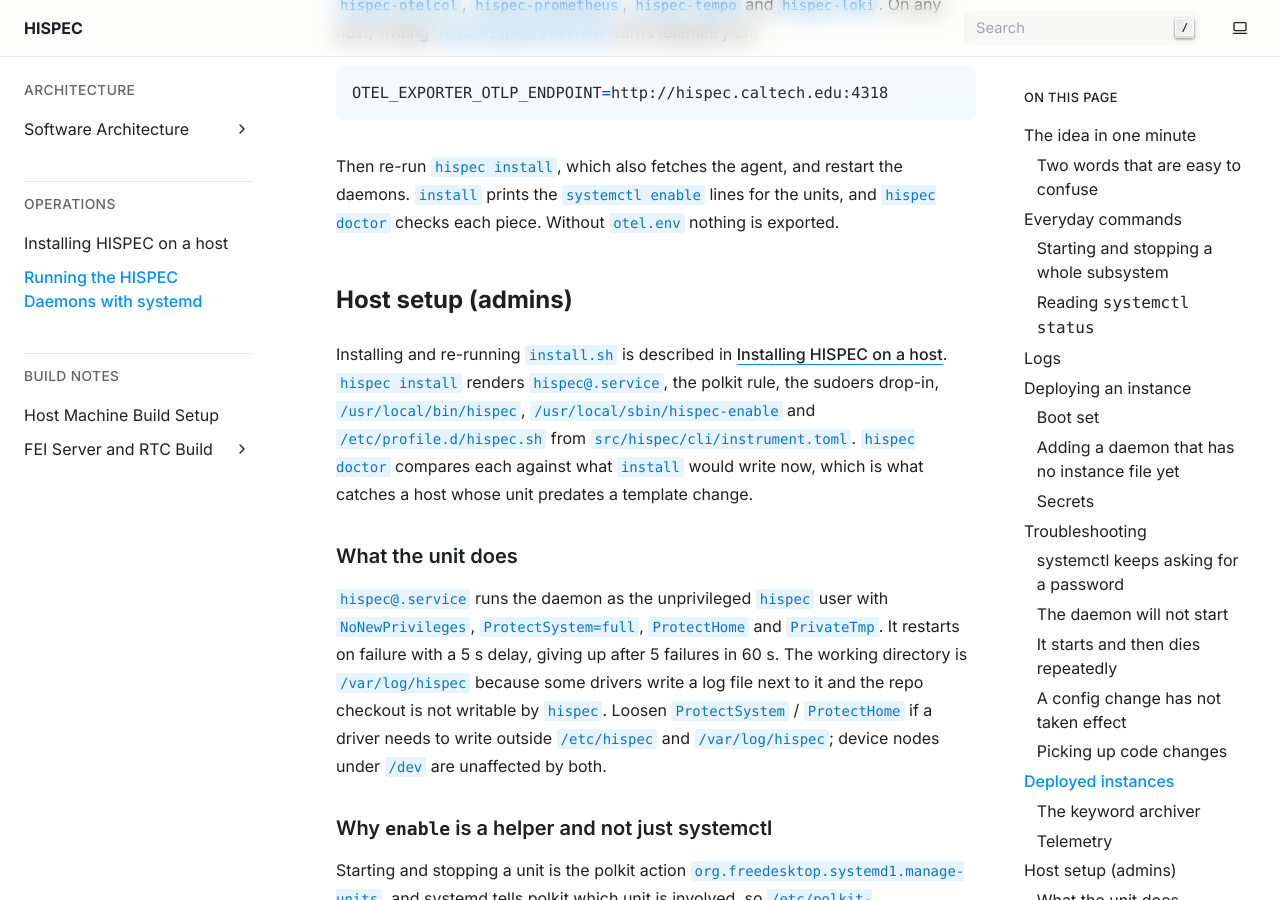
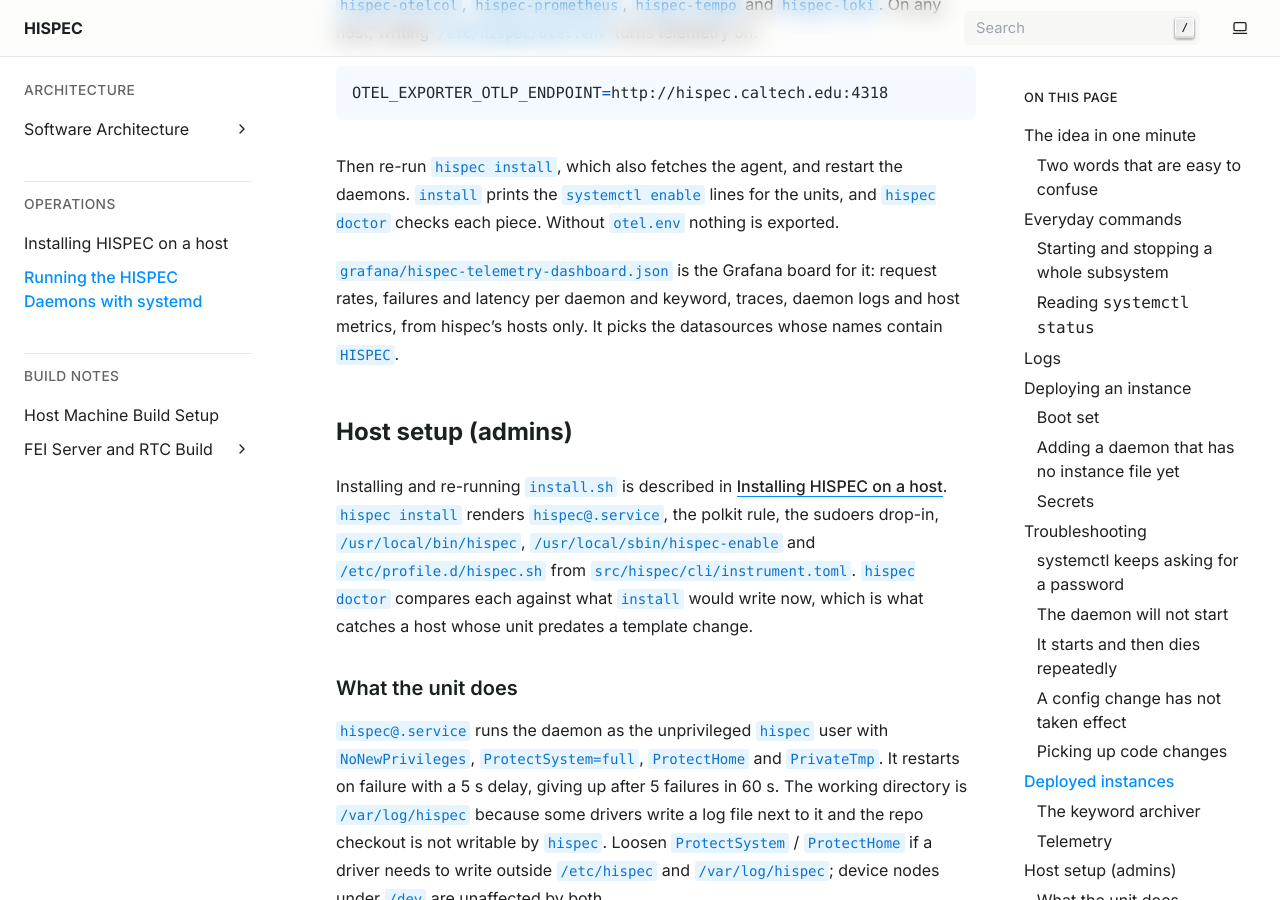
Before and after one commit to CaltechOpticalObservatories/hispec, a Sphinx documentation site: the page built from docs/operations/systemd.md, in a window 1280 px wide and 900 px high, scrolled down 13957 px. Built offline with Sphinx 7.4.7, drawn with Linux system fonts in a browser that asks for light colours.

Commit message:
Add the HISPEC telemetry dashboard

```diff
--- a/docs/operations/systemd.md
+++ b/docs/operations/systemd.md
@@ -523,6 +523,11 @@ Then re-run `hispec install`, which also fetches the agent, and restart the
 daemons. `install` prints the `systemctl enable` lines for the units, and
 `hispec doctor` checks each piece. Without `otel.env` nothing is exported.
 
+`grafana/hispec-telemetry-dashboard.json` is the Grafana board for it: request
+rates, failures and latency per daemon and keyword, traces, daemon logs and host
+metrics, from hispec's hosts only. It picks the datasources whose names contain
+`HISPEC`.
+
 ## Host setup (admins)
 
 Installing and re-running `install.sh` is described in {doc}`../install`.
```
Also changed, not shown: README.md (+1 -0 lines), 1 other file.
